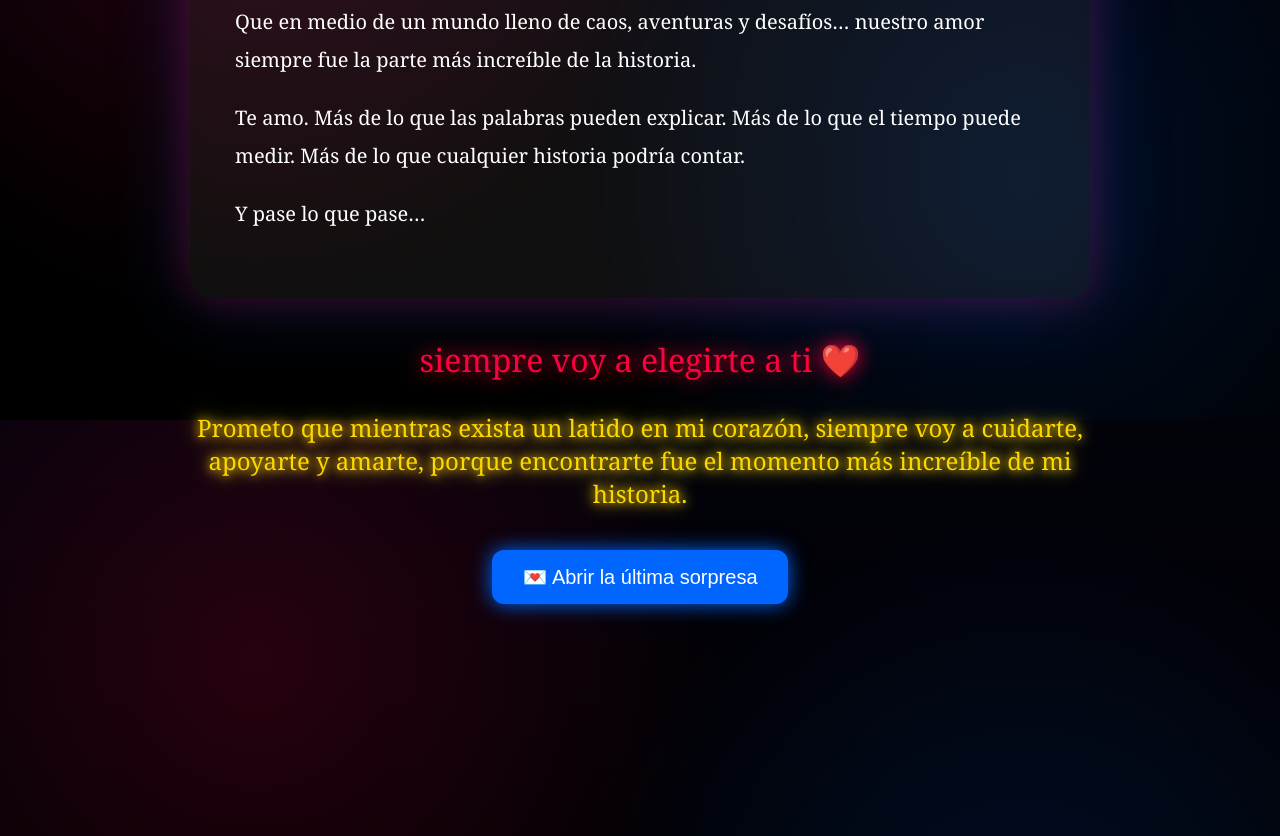
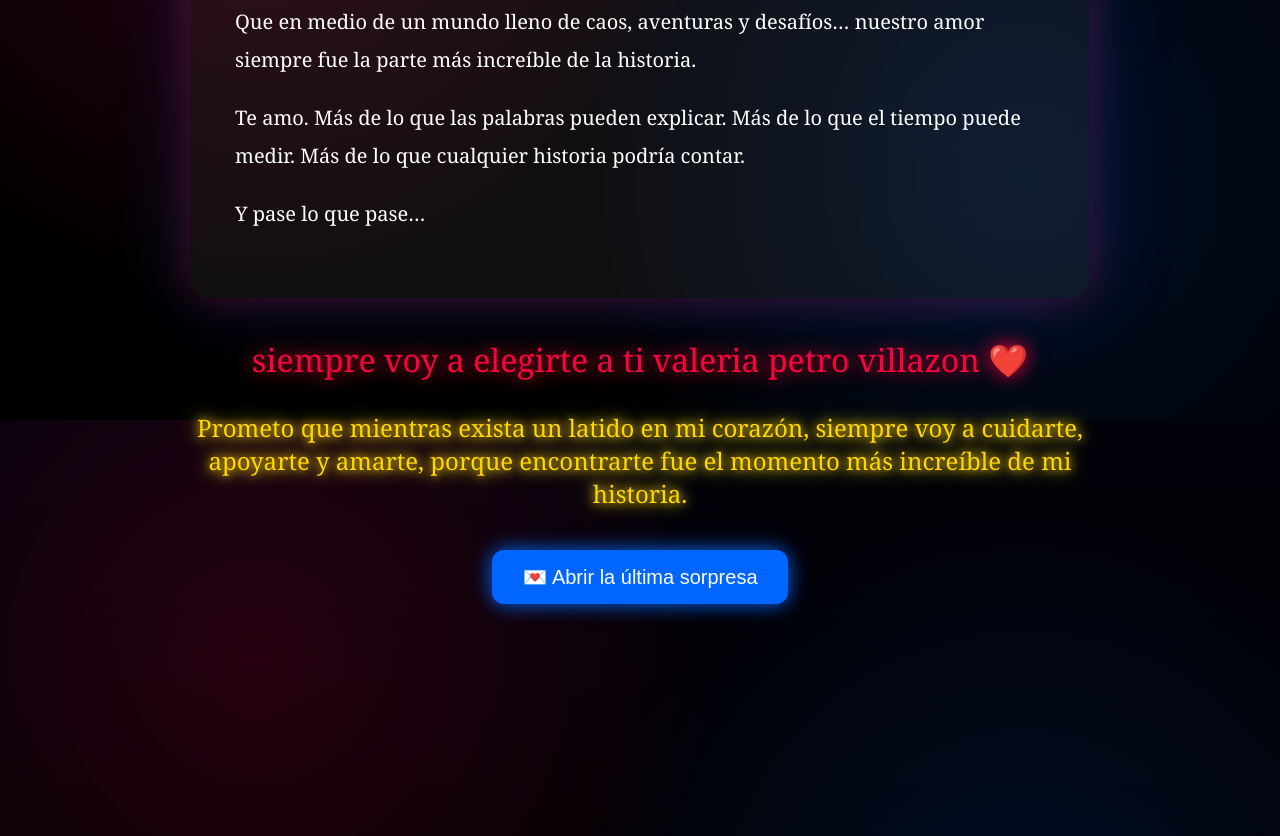
Before and after one commit to j8753741-eng/S-bado-7-de-marzo-2026, a plain HTML site: page index.html in a window 1280 px wide. Shown: the part 2780-3616 px from the top of the page. Drawn offline with Linux system fonts and the light colour scheme.

Commit message:
Update index.html

```diff
--- a/index.html
+++ b/index.html
@@ -3,7 +3,7 @@
 <head>
 <meta charset="UTF-8">
 <meta name="viewport" content="width=device-width, initial-scale=1.0">
-<title>Nuestra Historia Increíble</title>
+<title>sábado 7 de marzo de 2026</title>
 
 <style>
 
@@ -433,7 +433,7 @@ Y pase lo que pase…
 </div>
 
 <div class="final">
-siempre voy a elegirte a ti ❤️
+siempre voy a elegirte a ti valeria petro villazon ❤️
 </div>
 
 <div class="promesa">
```
